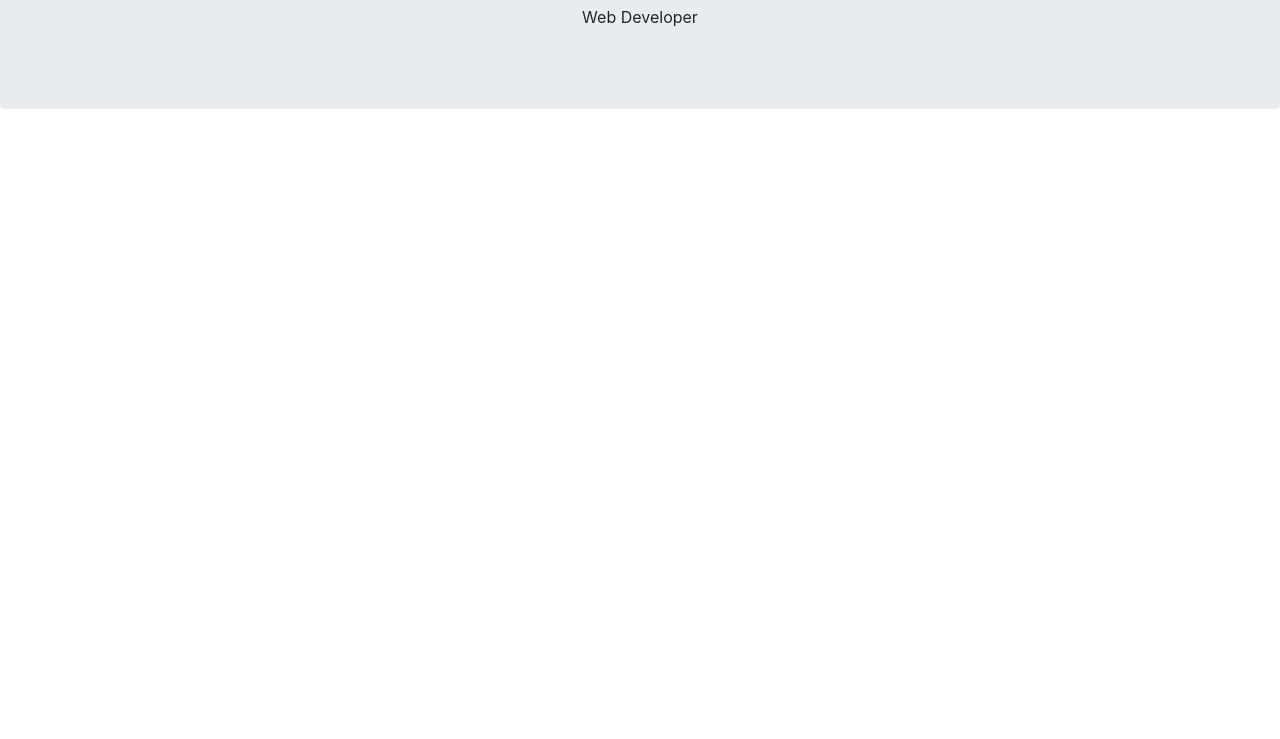
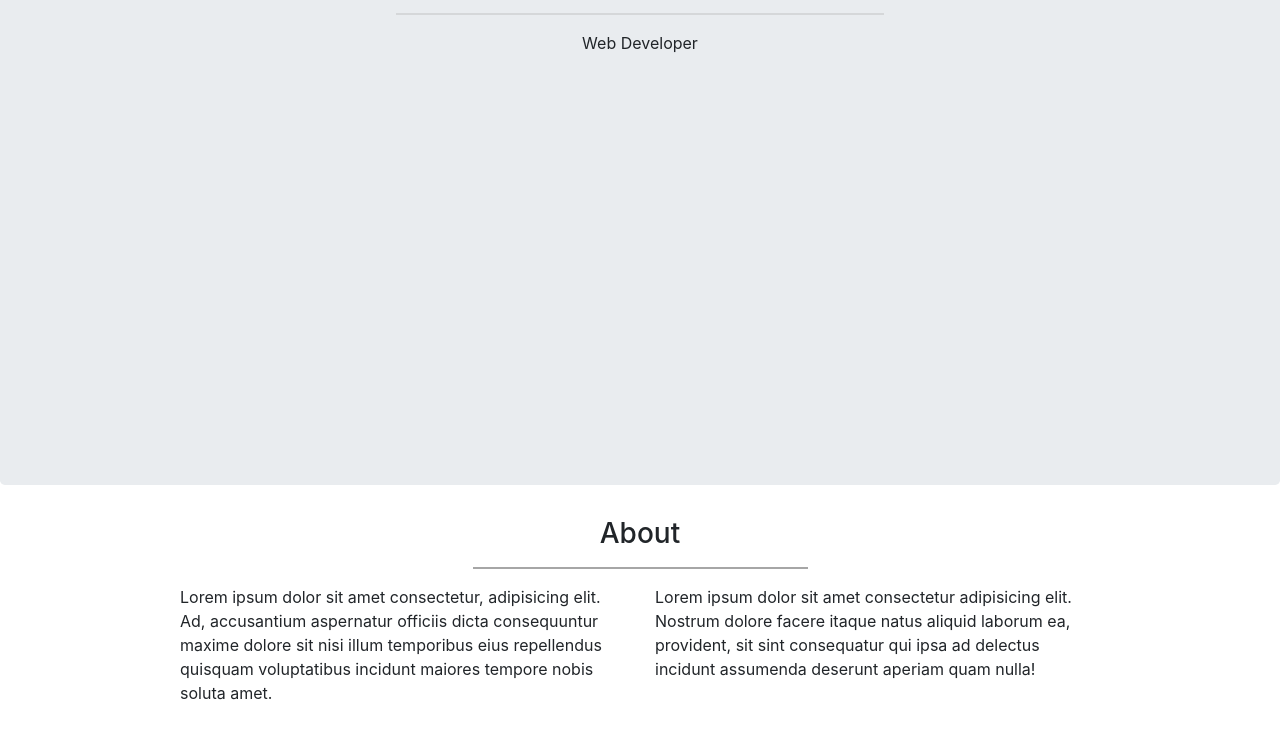
Before and after one commit to ericsianipar/Simple-portfolio, a plain HTML site: page index.html in a window 1280 px wide. Shown: the part 315-1054 px from the top of the page. Before the commit the page ends 800 px from the top, so only its background shows below. Drawn offline with Linux system fonts and the light colour scheme.

Commit message:
add section about index.html + css, edited jumbotron

```diff
--- a/css/style.css
+++ b/css/style.css
@@ -1,5 +1,24 @@
+.jumbotron {
+    height: 100vh;
+}
+
 .jumbotron img {
     width: 200px;
     height: auto;
     border: 5px solid gray;
 }
+.jumbotron hr {
+    width: 40%;
+    border: 1px solid gray;
+    opacity: 0.2;
+}
+
+.about hr {
+    width: 30%;
+    border: 1px solid gray;
+    opacity: 0.7;
+}
+
+section {
+    height: 100vh;
+}
--- a/index.html
+++ b/index.html
@@ -16,11 +16,31 @@
     <div class="jumbotron text-center">
         <img src="img/ericsianipar.jpg" alt="profile picture" class="rounded-circle">
         <h1>Eric Victor Hasudungan</h1>
+        <hr>
         <p>Web Developer</p>
     </div>
     <!-- End Jumbotron -->
 
-
+    <!-- About -->
+    <section class="about" id="about">
+        <div class="container">
+            <div class="row">
+                <div class="col-sm-12">
+                    <h3 class="text-center">About</h3>
+                    <hr>
+                </div>
+            </div>
+            <div class="row">
+                <div class="col-sm-5 offset-sm-1">
+                    <p>Lorem ipsum dolor sit amet consectetur, adipisicing elit. Ad, accusantium aspernatur officiis dicta consequuntur maxime dolore sit nisi illum temporibus eius repellendus quisquam voluptatibus incidunt maiores tempore nobis soluta amet.</p>
+                </div>
+                <div class="col-sm-5">
+                    <p>Lorem ipsum dolor sit amet consectetur adipisicing elit. Nostrum dolore facere itaque natus aliquid laborum ea, provident, sit sint consequatur qui ipsa ad delectus incidunt assumenda deserunt aperiam quam nulla!</p>
+                </div>
+            </div>
+        </div>
+    </section>
+    <!-- End About -->
 
     <script src="js/bootstrap.js"></script>
   </body>
```
